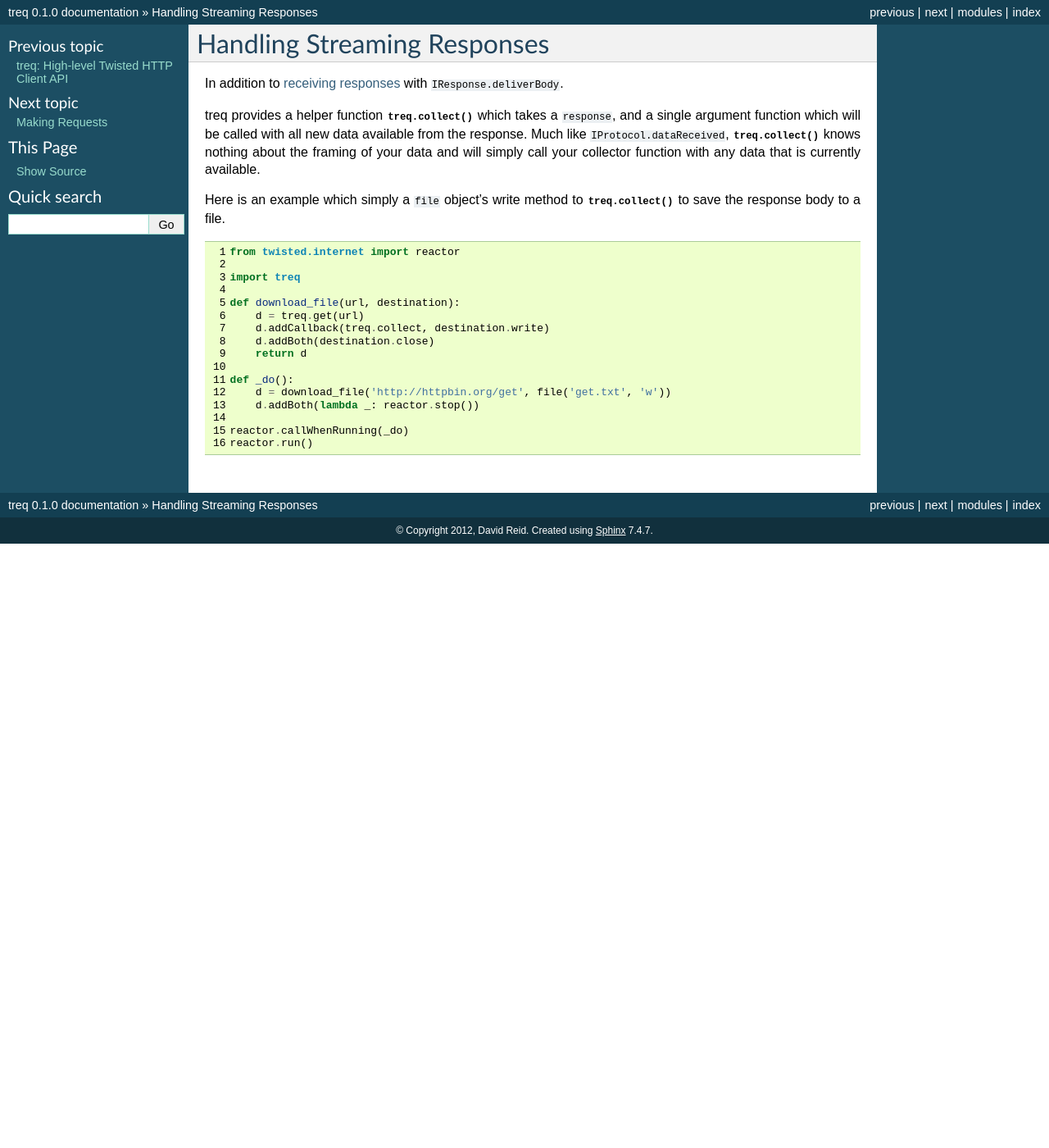
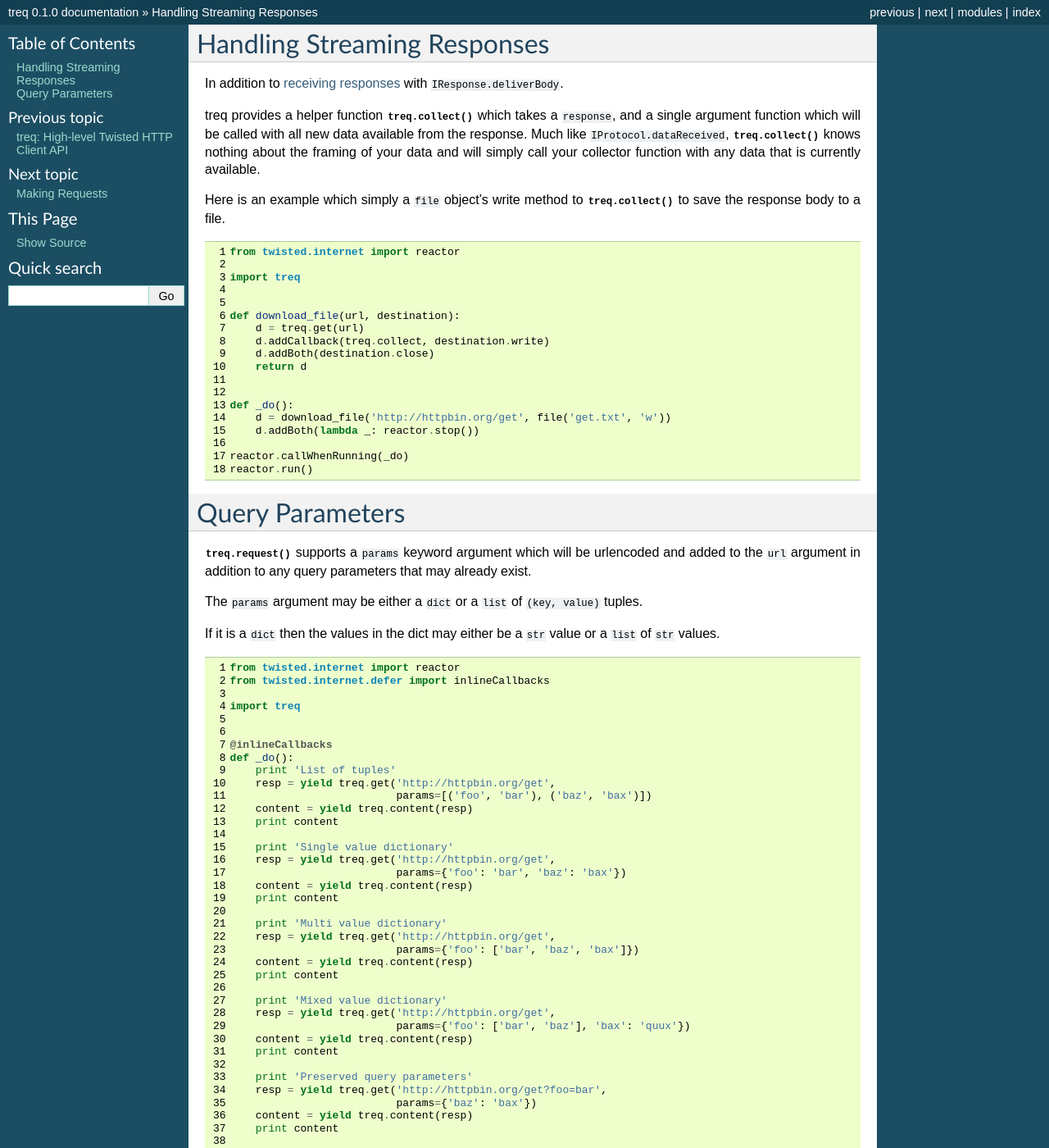
Before and after one commit to twisted/treq, a Sphinx documentation site: the page built from docs/howto.rst, in a window 1280 px wide and 1400 px high. Shown: the whole window at 82% size. Built offline with Sphinx 7.4.7, drawn with Linux system fonts in a browser that asks for light colours; some of the changed text lies outside the part shown.

Commit message:
Add some docs about new query param handling and pep8 all the examples.

```diff
--- a/docs/_examples/basic_get.py
+++ b/docs/_examples/basic_get.py
@@ -3,6 +3,7 @@ from __future__ import print_function
 from twisted.internet import reactor
 
 import treq
+
 
 def print_response(r):
     print(r.code, r.phrase)
--- a/docs/_examples/basic_post.py
+++ b/docs/_examples/basic_post.py
@@ -3,6 +3,7 @@ from __future__ import print_function
 from twisted.internet import reactor
 
 import treq
+
 
 def print_response(r):
     print(r.code, r.phrase)
--- a/docs/_examples/download_file.py
+++ b/docs/_examples/download_file.py
@@ -1,6 +1,7 @@
 from twisted.internet import reactor
 
 import treq
+
 
 def download_file(url, destination):
     d = treq.get(url)
@@ -8,6 +9,7 @@ def download_file(url, destination):
     d.addBoth(destination.close)
     return d
 
+
 def _do():
     d = download_file('http://httpbin.org/get', file('get.txt', 'w'))
     d.addBoth(lambda _: reactor.stop())
--- /dev/null
+++ b/docs/_examples/query_params.py
@@ -0,0 +1,42 @@
+from twisted.internet import reactor
+from twisted.internet.defer import inlineCallbacks
+
+import treq
+
+
+@inlineCallbacks
+def _do():
+    print 'List of tuples'
+    resp = yield treq.get('http://httpbin.org/get',
+                          params=[('foo', 'bar'), ('baz', 'bax')])
+    content = yield treq.content(resp)
+    print content
+
+    print 'Single value dictionary'
+    resp = yield treq.get('http://httpbin.org/get',
+                          params={'foo': 'bar', 'baz': 'bax'})
+    content = yield treq.content(resp)
+    print content
+
+    print 'Multi value dictionary'
+    resp = yield treq.get('http://httpbin.org/get',
+                          params={'foo': ['bar', 'baz', 'bax']})
+    content = yield treq.content(resp)
+    print content
+
+    print 'Mixed value dictionary'
+    resp = yield treq.get('http://httpbin.org/get',
+                          params={'foo': ['bar', 'baz'], 'bax': 'quux'})
+    content = yield treq.content(resp)
+    print content
+
+    print 'Preserved query parameters'
+    resp = yield treq.get('http://httpbin.org/get?foo=bar',
+                          params={'baz': 'bax'})
+    content = yield treq.content(resp)
+    print content
+
+    reactor.stop()
+
+reactor.callWhenRunning(_do)
+reactor.run()
--- a/docs/howto.rst
+++ b/docs/howto.rst
@@ -1,7 +1,8 @@
 Handling Streaming Responses
 ----------------------------
 
-In addition to `receiving responses <http://twistedmatrix.com/documents/current/web/howto/client.html#auto4>`_ with ``IResponse.deliverBody``.
+In addition to `receiving responses <http://twistedmatrix.com/documents/current/web/howto/client.html#auto4>`_
+with ``IResponse.deliverBody``.
 
 treq provides a helper function :py:func:`treq.collect` which takes a
 ``response``, and a single argument function which will be called with all new
@@ -14,3 +15,20 @@ Here is an example which simply a ``file`` object's write method to
 
 .. literalinclude:: _examples/download_file.py
     :linenos:
+
+
+Query Parameters
+----------------
+
+:py:func:`treq.request` supports a ``params`` keyword argument which will
+be urlencoded and added to the ``url`` argument in addition to any query
+parameters that may already exist.
+
+The ``params`` argument may be either a ``dict`` or a ``list`` of
+``(key, value)`` tuples.
+
+If it is a ``dict`` then the values in the dict may either be a ``str`` value
+or a ``list`` of ``str`` values.
+
+.. literalinclude:: _examples/query_params.py
+    :linenos:
```
